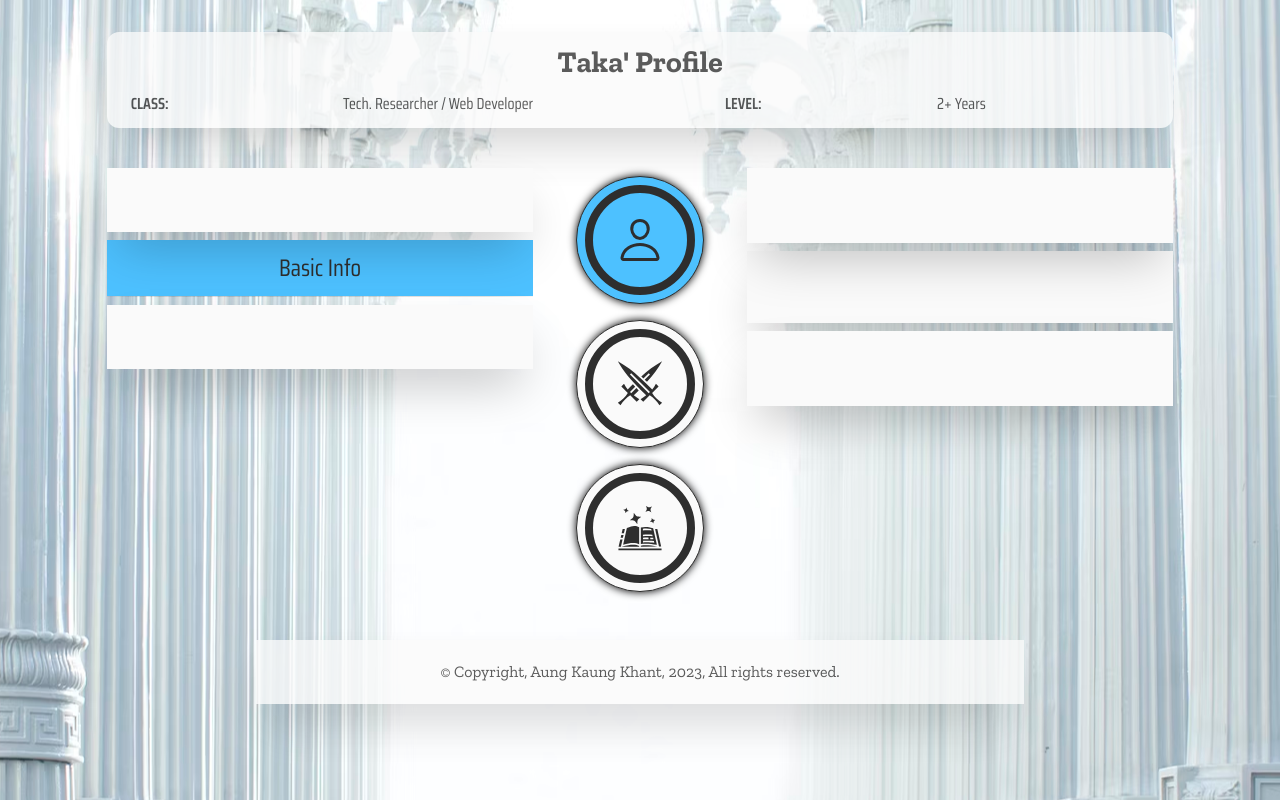
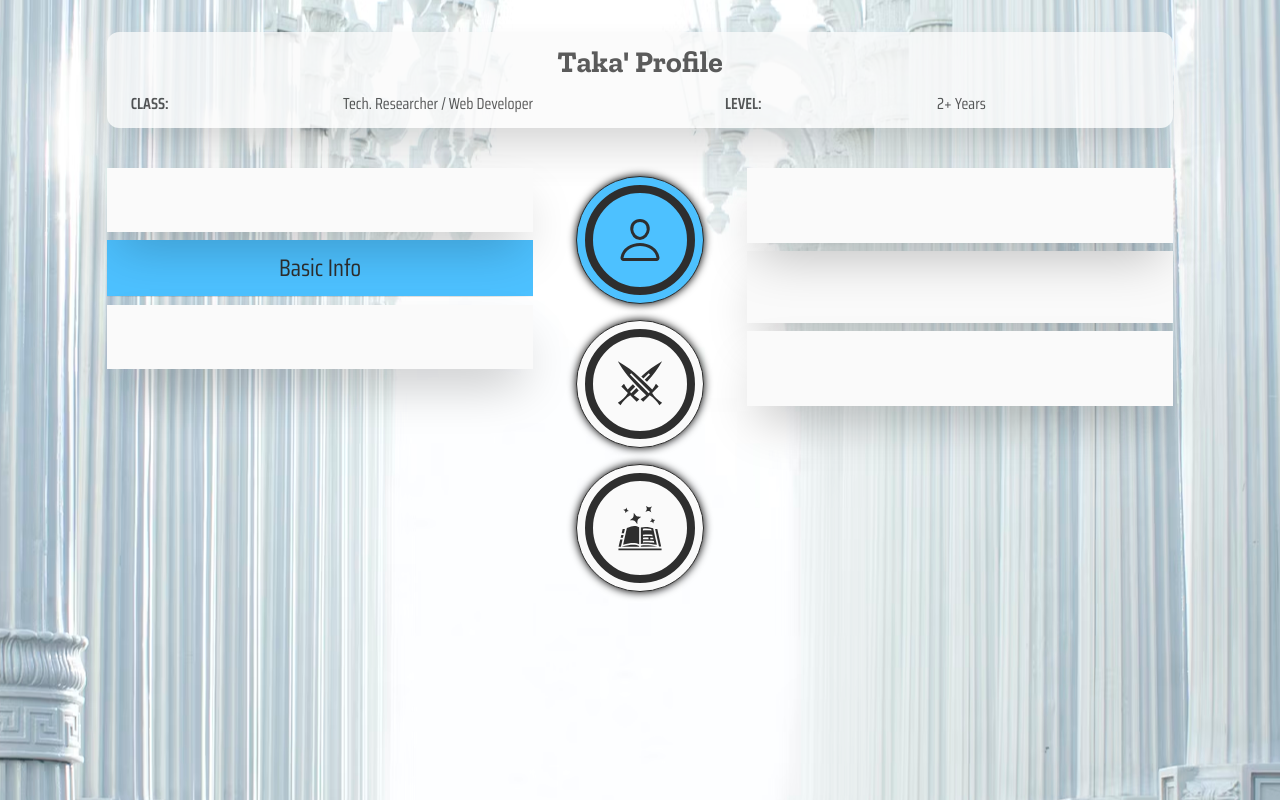
Before and after one commit to DevTakao/portfolio, a React (Vite) app: page / in a window 1280 px wide. Both pictures are taken after a click on the button "Yes". Shown: the top 800 px of the page. Built offline with nearby package versions, Linux system fonts and the light colour scheme.

Commit message:
fix: css

```diff
--- a/src/common/MobileNav.jsx
+++ b/src/common/MobileNav.jsx
@@ -33,7 +33,7 @@ const MobileNav = () => {
 
           <motion.div className="grid grid-cols-12 gap-3">
             <div
-              className={`fixed sm:hidden top-6 left-auto right-auto order-2 w-[90%] h-[50vh] lg:order-1 lg:col-span-4 lg:col-start-2 z-50`}
+              className={`fixed sm:hidden top-6 left-[50%] -translate-x-[50%] order-2 w-[90%] h-[50vh] lg:order-1 lg:col-span-4 lg:col-start-2 z-50`}
             >
               <SubNav />
             </div>
--- a/src/components/PortfolioPage/PortfolioContent.jsx
+++ b/src/components/PortfolioPage/PortfolioContent.jsx
@@ -13,7 +13,7 @@ const PortfolioContent = () => {
   }));
 
   return (
-    <div className="px-7 sm:px-12 md:px-20 lg:px-0">
+    <div className="px-7 sm:px-12 md:px-20 lg:px-0 min-h-[100vh]">
       <motion.button
         animate={{ rotate: isMobileNavOpen ? 45 : 0 }}
         onClick={() => toggleisMobileNavOpen()}
```
